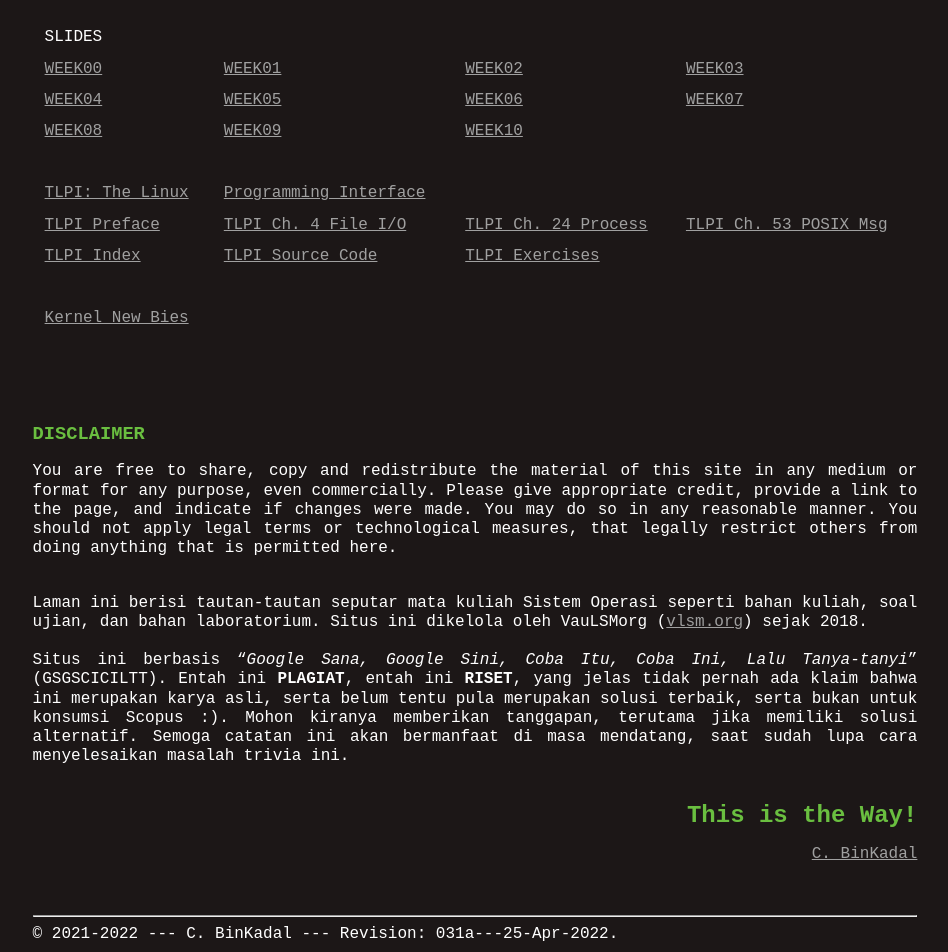
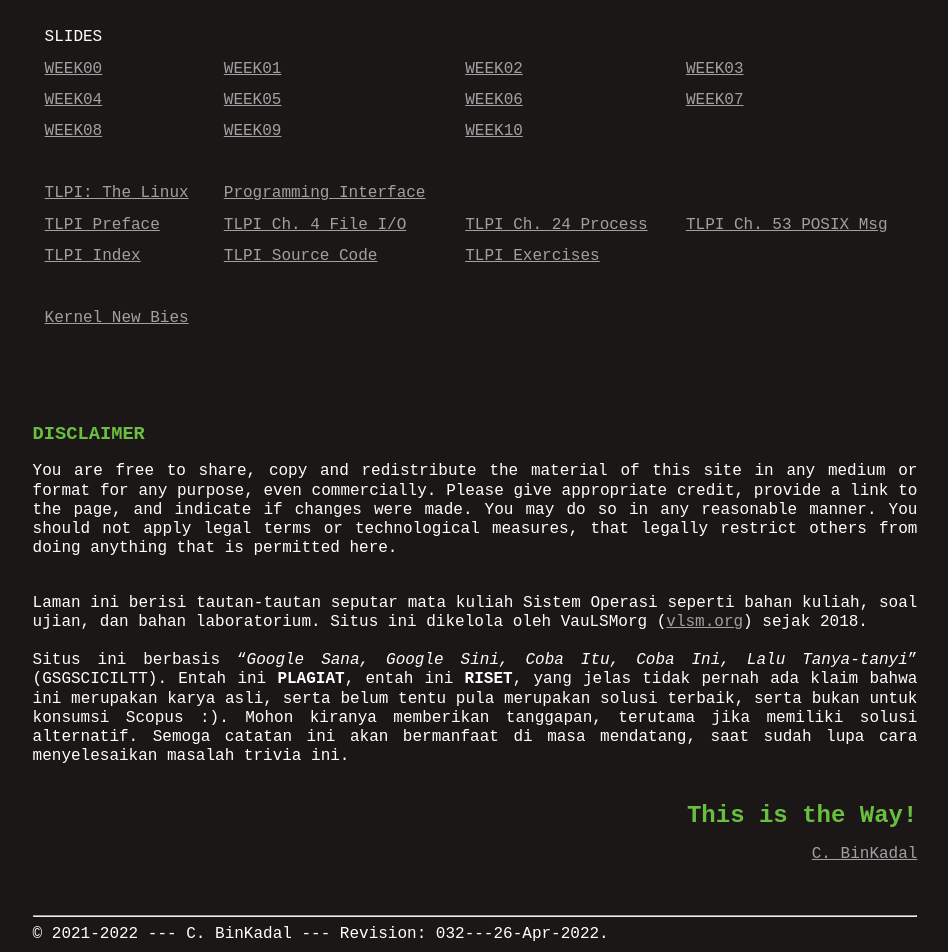
Before and after one commit to os2xx/sysprog, a Jekyll site: the page built from index.md, in a window 1280 px wide. Shown: the part 1373-2325 px from the top of the page, without its empty margins (165-1113 px from the left). Built offline with Jekyll 4.4.1, drawn with Linux system fonts in a browser that asks for light colours.

Commit message:
modified:   WEEK/WEEK08.tar.bz2.asc

```diff
--- a/_config.yml
+++ b/_config.yml
@@ -1,5 +1,5 @@
 title: System Programing - Pemerograman Sistem
-version:     "031a---25-Apr-2022"
+version:     "032---26-Apr-2022"
 copyright:   "2021-2022"
 description: This is the System Programing course site,
       a GitHub Page, hosted at GitHub.com (thank you!).
```
Also changed, not shown: 1 other file.
